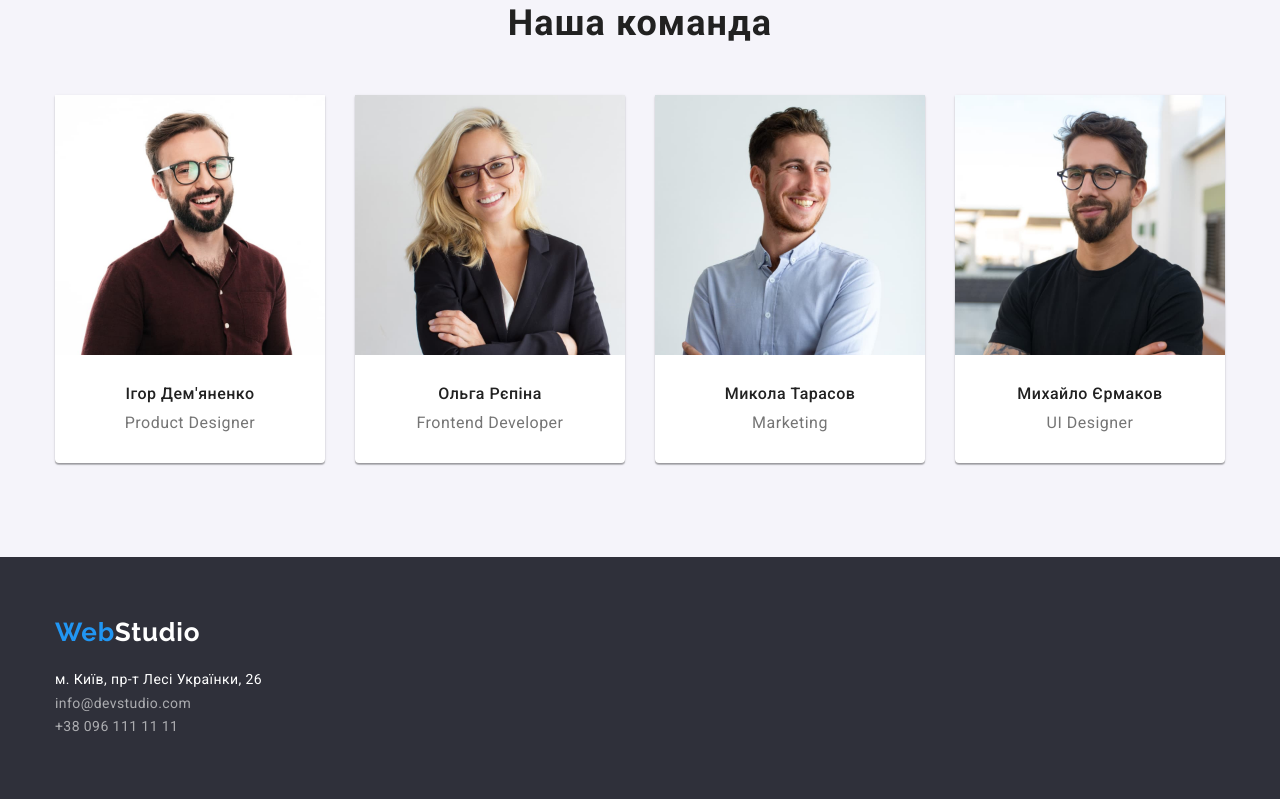
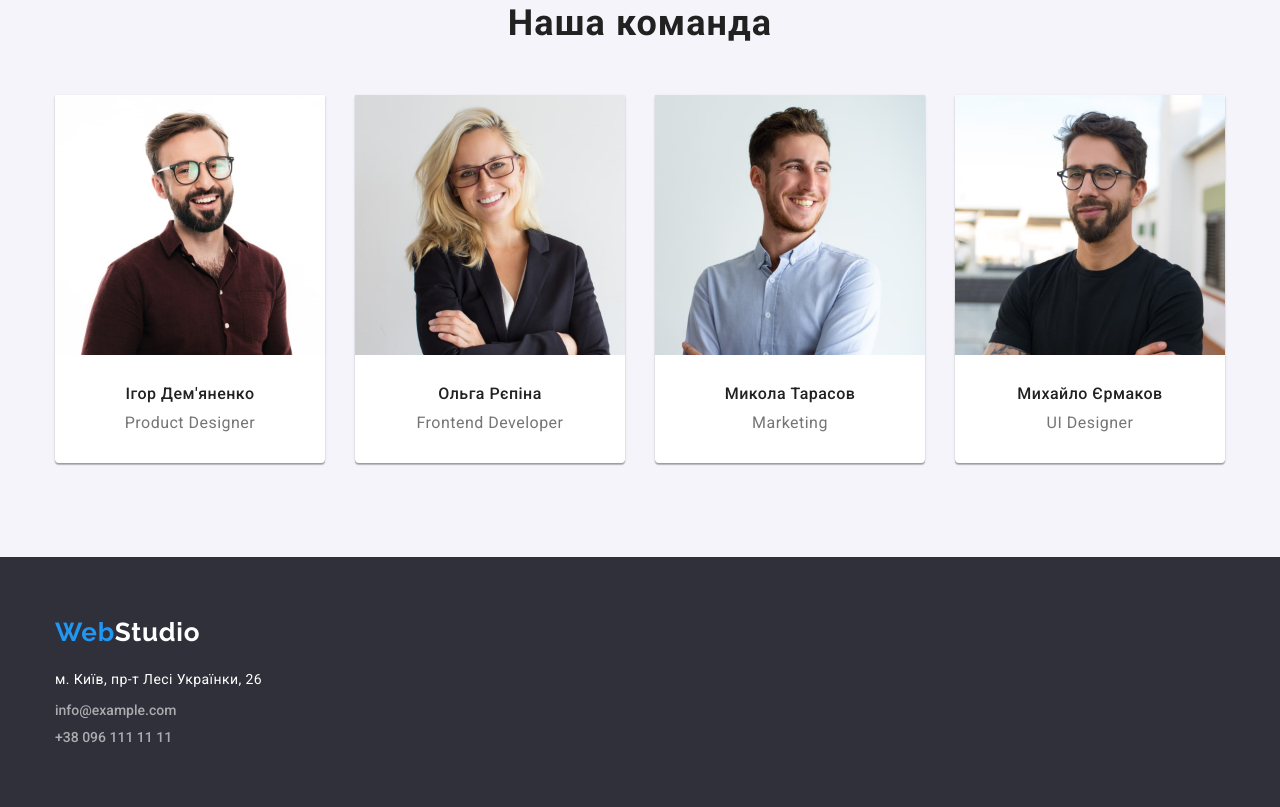
Before and after one commit to Karamanova/goit-markup-hw-03, a plain HTML site: page index.html in a window 1280 px wide. Shown: the part 1671-2478 px from the top of the page. Drawn offline with Linux system fonts and the light colour scheme.

Commit message:
updated footer margin, added footer class

```diff
--- a/css/styles.css
+++ b/css/styles.css
@@ -292,30 +292,36 @@ padding: 60px 0;
     color: var(--primary-color);
 }
 /*Адрес в футере*/
-.contact-information {
+.contact-address {
+    font-style: normal;
     margin-top: 20px;
 }
-.contact-detail {
-    display: block;
+.footer-contact-link {
+    font-weight: 500;
+    font-size: 14px;
+    line-height: 1.33;
+    color: var(--footer-contact-color);
+    text-decoration: none;
 }
-.contact-address a{
+
+.footer-contact-link:hover,
+.footer-contact-link:focus {
+    color: var(--accent-color);
+}
+
+.map-link {
     font-size: 14px;
-    line-height: 1.7;
+    line-height: 1.71;
     letter-spacing: 0.03em;
     color: var(--primary-color);
     text-decoration: none;
-    font-style: normal;
 }
-/*Ссыдки в футере*/
-.contact-link a{
-    font-size: 14px;
-    line-height: 1.7;
-    letter-spacing: 0.03em;
-    color: var(--footer-contact-color);
-    text-decoration: none;
-    font-style: normal;
+
+.map-link:hover,
+.map-link:focus {
+    color: var(--accent-color);
 }
-.contact-link + .contact.link {
+.footer-contact-item +.footer-contact-item {
     margin-top: 9px;
 }
 /*Страница портфолио*/
--- a/index.html
+++ b/index.html
@@ -106,13 +106,20 @@
     <footer class="page-footer">
         <div class="container footer-container">
             <a href="./index.html" class="footer-logo"> <span class="footer-web">Web</span><span class="footer-studio">Studio</span></a>
-            <address class="contact-information">
-                <ul class="contact-detail list">
-                    <li class="contact-address"><a href="https://goo.gl/maps/zb56BNehS5EqS8ZaA" rel="noopener" target="_blank">м. Київ, пр-т Лесі Українки, 26</a></li>
-                    <li class="contact-link"><a href="mailto:info@devstudio.com">info@devstudio.com</a></li>
-                    <li class="contact-link"><a href="tel:+380961111111">+38 096 111 11 11</a></li>
-        </ul>
-        </address>
+            <address class="contact-address">
+                <ul class="footer-contacts-list">
+                    <li class="footer-contact-item list">
+                        <a href="https://goo.gl/maps/eDtE6KMM95kPjkAP6" target="_blank" rel="noopener noreferrer"
+                            class="map-link link">м. Київ, пр-т Лесі Українки, 26</a>
+                    </li>
+                    <li class="footer-contact-item list">
+                        <a href="mailto:info@example.com" class="footer-contact-link link">info@example.com</a>
+                    </li>
+                    <li class="footer-contact-item list">
+                        <a href="tel:+380991111111" class="footer-contact-link link">+38 096 111 11 11</a>
+                    </li>
+                </ul>
+            </address>
         </div>
     </footer>
 </body>
```
Also changed, not shown: portfolio.html (+21 -15 lines).
